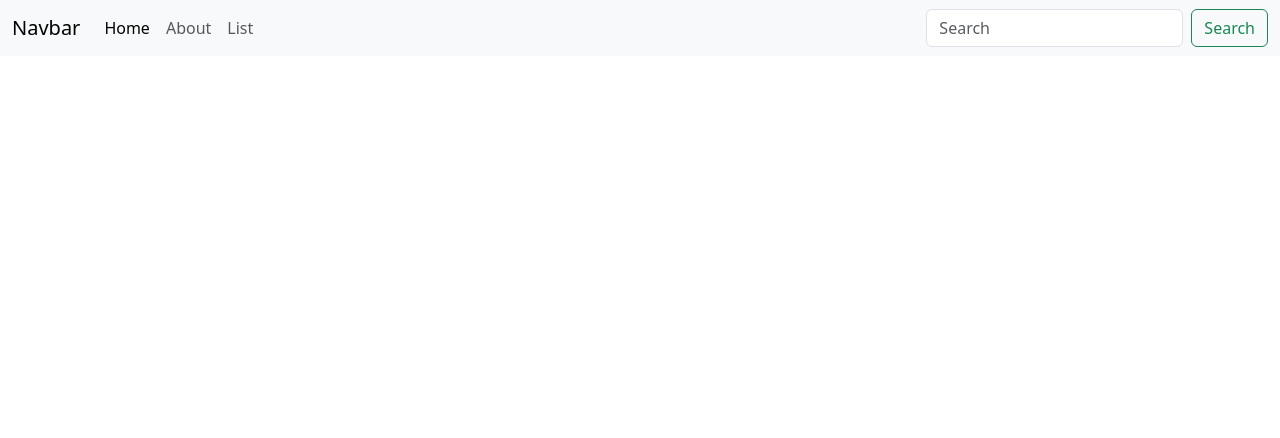
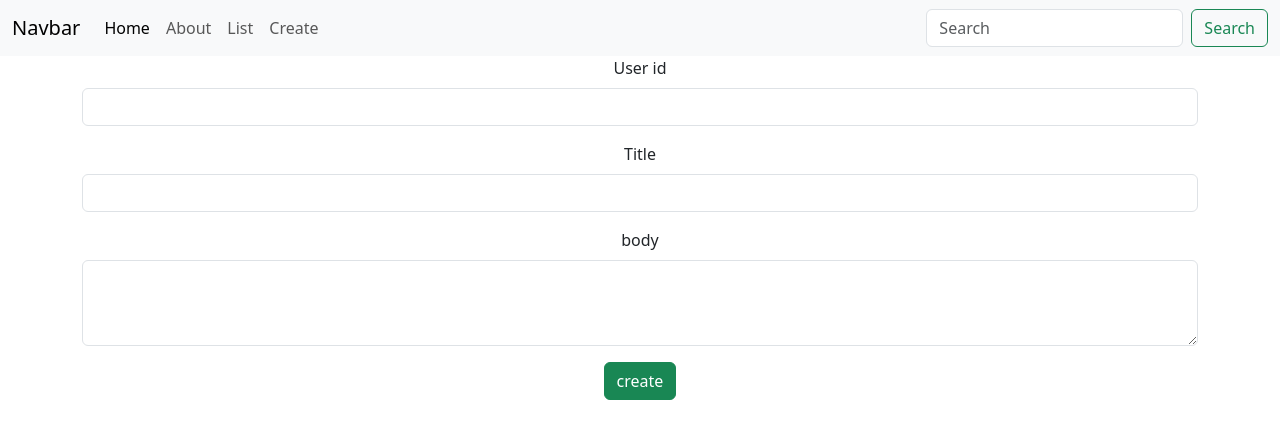
Before and after one commit to Salimboughanmi/react-mini-project, a React (Create React App) app in the folder myapp/: page /edit/1 in a window 1280 px wide. Shown: the top 438 px of the page. Built offline with nearby package versions, Linux system fonts and the light colour scheme; no server answers.

Commit message:
React JS Update & Delete | JSON API

```diff
--- /dev/null
+++ b/myapp/src/CreatePost.js
@@ -0,0 +1,70 @@
+import { useState } from "react";
+import { useNavigate } from "react-router-dom";
+
+
+const CreatePost=()=>{
+
+const [userId , setUserId]=useState ('');
+const [title , setTitle]=useState ('');
+const [body , setBody]=useState ('');
+const navigator=useNavigate();
+//const [watingServer , SetWaitingServer]=useState(false)
+const mySubmit =(e)=>{
+e.preventDefault();
+const mypost ={
+    title ,
+    body ,
+    userId ,
+}
+console.log("mypost created")
+
+fetch('https://jsonplaceholder.typicode.com/posts', {
+  method: 'POST',
+  body: JSON.stringify(mypost),
+  headers: {
+    'Content-type': 'application/json; charset=UTF-8',
+  },
+})
+  .then((response) => response.json())
+  .then((json) => console.log(json));
+  navigator('/Posts');
+  }
+
+
+
+
+    return (
+        <div className="container">
+            <form onSubmit={mySubmit}>
+      <div className="mb-3">
+  <label for="exampleFormControlInput1" className="form-label">User id</label>
+  <input type="text" className="form-control" id="exampleFormControlInput1" required value={userId}
+  onChange={(e)=>setUserId(e.target.value)}
+  />
+</div>
+
+                 <div className="mb-3">
+  <label for="exampleFormControlInput1" className="form-label">Title</label>
+  <input type="text" className="form-control" id="exampleFormControlInput1" required value={title}
+   onChange={(e)=>setTitle(e.target.value)} />
+</div>
+
+<div class="mb-3">
+  <label for="exampleFormControlTextarea1" className="form-label">body</label>
+  <textarea className="form-control" id="exampleFormControlTextarea1" rows="3" required value={body}
+   onChange={(e)=>setBody(e.target.value)}
+  ></textarea>
+</div>
+             <div class="col-auto">
+    <button type="submit" class="btn btn-success mb-3">create</button>
+  </div>
+
+            </form>
+
+
+            </div>
+
+    )
+}
+
+export default CreatePost ;
--- /dev/null
+++ b/myapp/src/EditPost.js
@@ -0,0 +1,86 @@
+import { useEffect, useState } from "react";
+import { useNavigate, useParams  } from "react-router-dom";
+
+
+const EditPost=()=>{
+const { id } =useParams();
+const [userId , setUserId]=useState ('');
+const [title , setTitle]=useState ('');
+const [body , setBody]=useState ('');
+const navigator=useNavigate();
+//const [watingServer , SetWaitingServer]=useState(false)
+
+  useEffect(()=>{
+        fetch('https://jsonplaceholder.typicode.com/posts/'+id)
+        .then((res)=>
+          res.json())
+        .then((data)=>{
+
+         // console.log(data);
+         setUserId(data.userId)
+         setTitle(data.title)
+         setBody(data.body)
+
+        })
+
+     },[]);
+
+const mySubmit =(e)=>{
+e.preventDefault();
+const mypost ={
+    title ,
+    body ,
+    userId ,
+}
+console.log("mypost created")
+
+fetch('https://jsonplaceholder.typicode.com/posts', {
+  method: 'POST',
+  body: JSON.stringify(mypost),
+  headers: {
+    'Content-type': 'application/json; charset=UTF-8',
+  },
+})
+  .then((response) => response.json())
+  .then((json) => console.log(json));
+  navigator('/Posts');
+  }
+
+
+
+
+    return (
+        <div className="container">
+            <form onSubmit={mySubmit}>
+      <div className="mb-3">
+  <label for="exampleFormControlInput1" className="form-label">User id</label>
+  <input type="text" className="form-control" id="exampleFormControlInput1" required value={userId}
+  onChange={(e)=>setUserId(e.target.value)}
+  />
+</div>
+
+                 <div className="mb-3">
+  <label for="exampleFormControlInput1" className="form-label">Title</label>
+  <input type="text" className="form-control" id="exampleFormControlInput1" required value={title}
+   onChange={(e)=>setTitle(e.target.value)} />
+</div>
+
+<div class="mb-3">
+  <label for="exampleFormControlTextarea1" className="form-label">body</label>
+  <textarea className="form-control" id="exampleFormControlTextarea1" rows="3" required value={body}
+   onChange={(e)=>setBody(e.target.value)}
+  ></textarea>
+</div>
+             <div class="col-auto">
+    <button type="submit" class="btn btn-success mb-3">create</button>
+  </div>
+
+            </form>
+
+
+            </div>
+
+    )
+}
+
+export default EditPost ;
--- a/myapp/src/Navbar.js
+++ b/myapp/src/Navbar.js
@@ -3,6 +3,8 @@ import Home from "./home";
 import About from "./About";
 import Posts from "./Posts";
 import PostInfo from "./PostInfo";
+import CreatePost from "./CreatePost";
+import EditPost from "./EditPost";
 
 
 
@@ -30,6 +32,10 @@ function Navbar(){
           <Link to="/posts" className="nav-link"> List </Link>
         </li>
 
+        <li className="nav-item">
+          <Link to="/create" className="nav-link"> Create </Link>
+        </li>
+
 
 
       </ul>
@@ -45,6 +51,9 @@ function Navbar(){
         <Route path="/about" element={<About/>} ></Route>
         <Route path="/posts" element={<Posts/>} > </Route>
         <Route path="/posts/:id" element={<PostInfo/>} > </Route>
+         <Route path="/create" element={<CreatePost/>} > </Route>
+         <Route path="/edit/:id" element={<EditPost/>} > </Route>
+
 
 
          </Routes>
--- a/myapp/src/PostsList.js
+++ b/myapp/src/PostsList.js
@@ -34,6 +34,8 @@ return(
       <Link to={"/posts/"+post.id }  className="btn btn-info"> more </Link>
 </td>
 
+   <td> < Link to={"/edit/"+post.id}  className="btn btn-success"> Edit </Link>
+</td>
 
         </tr>
 
```
